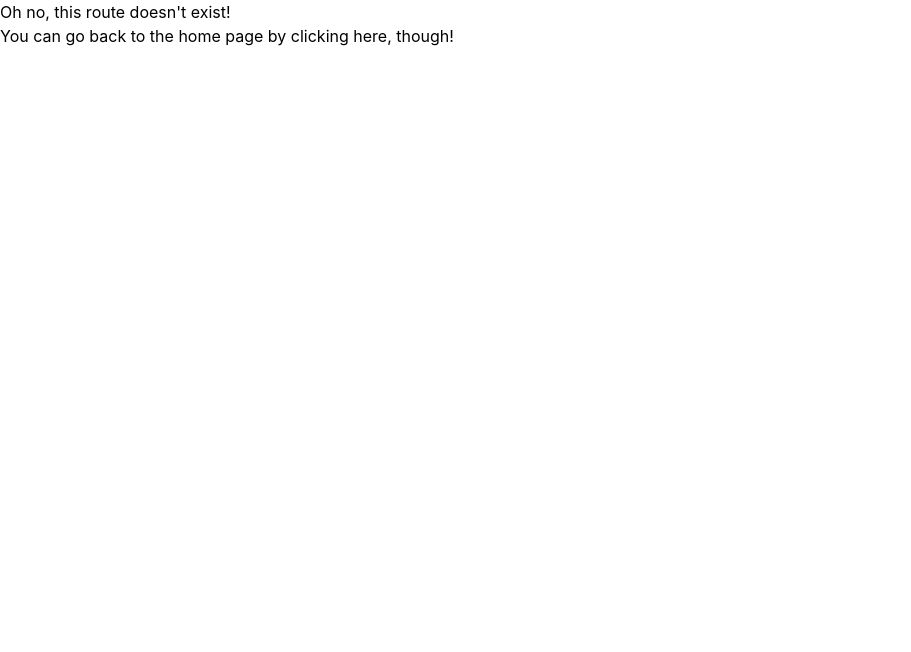
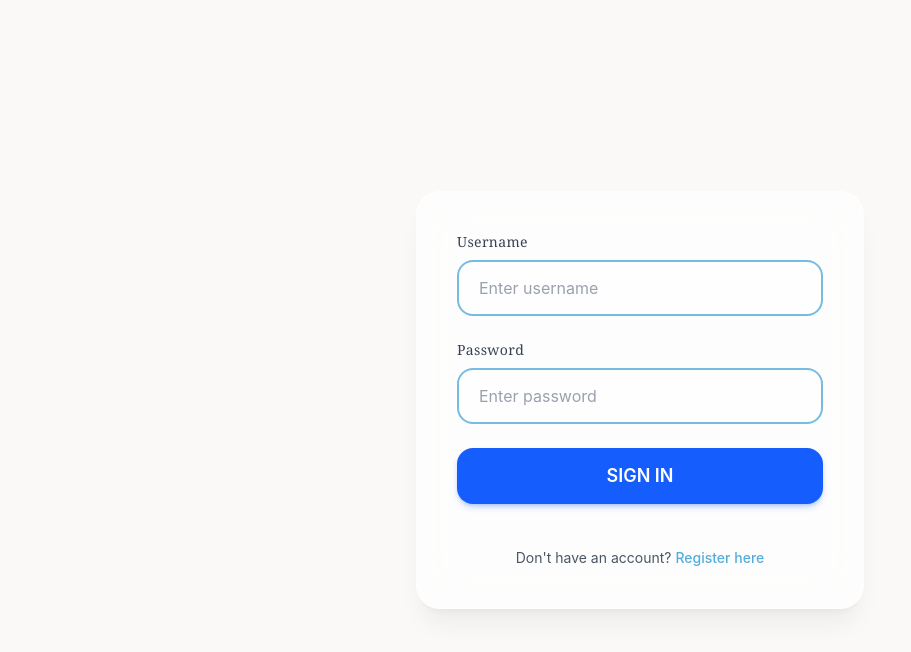
Before and after one commit to HaileabWolde/BlogApi_Odin, a React (Vite) app in the folder public-blog/: page /login in a window 1280 px wide. Shown: the top 652 px of the page, without its empty margins (0-911 px from the left). Built offline with nearby package versions, Linux system fonts and the light colour scheme.

Commit message:
working on login and signin page

```diff
--- a/public-blog/pages/aside.jsx
+++ b/public-blog/pages/aside.jsx
@@ -14,12 +14,12 @@ function Aside(){
                      <span className="flex gap-4 items-center cursor-pointer">
                     <p className="text-md font-serif text-[#666] ">Posts</p>
                     <p className="text-md font-serif text-[#666] ">Tags</p>
-                    <button
-                    type="button"
-                    className="bg-[#1a1a1a] text-white px-4 py-1 rounded-lg shadow-2xl font-serif"
+                    <Link
+                    to="/login"
+                    className="bg-[#1a1a1a] text-white px-4 py-1 rounded-lg shadow-2xl font-serif cursor-pointer"
                     >
                         Sign In
-                    </button>
+                    </Link>
                 </span>
                 }
 
--- a/public-blog/pages/detailPage.jsx
+++ b/public-blog/pages/detailPage.jsx
@@ -11,6 +11,12 @@ function stripHtml(html) {
 
 function DetailPage(){
     const navigate = useNavigate()
+    const token = localStorage?.getItem('token')
+    let payload = null
+ if (token && token.split('.')[1]) {
+   payload = JSON.parse(atob(token.split('.')[1]));
+  // ... your routing or guard logic
+}
     const {id} = useParams()
     const [post, setPost] = useState(null)
     const [comment, setComment] = useState('')
@@ -158,14 +164,18 @@ function DetailPage(){
                             className="w-full bg-[#faf9f7] border border-[#e5e3df] rounded-lg px-4 py-3 text-[#374151] text-sm font-serif placeholder-[#d1d5db] focus:outline-none focus:border-violet-400 resize-none transition-colors"
                         />
                         <div className="flex justify-between items-center mt-3">
-                            <p className="text-[#9ca3af] text-xs font-serif">Sign in to comment</p>
-                            <button
+                            {
+                                payload ?
+                                 <button
                                 type="button"
                                 onClick={(event)=>handleComment(event)}
                                 className="bg-[#1a1a1a] hover:bg-[#333] text-white px-5 py-2 rounded-lg text-sm font-serif transition-colors cursor-pointer"
                             >
                                 Post comment
-                            </button>
+                            </button>:  <p className="text-[#9ca3af] text-xs font-serif">Sign in to comment</p>
+                            }
+
+
                         </div>
                     </div>
                 </div>
--- /dev/null
+++ b/public-blog/pages/login.jsx
@@ -0,0 +1,203 @@
+import { useState} from "react"
+import { useNavigate } from "react-router-dom"
+import axios from "axios"
+function Login() {
+  //const [count, setCount] = useState(0)
+  const [isregister, setRegister] = useState(false)
+  const [formData, setFormData] = useState({
+    username: '',
+    password: '',
+    confrimpassword: ''
+  })
+const [error, setError] = useState('')
+const navigate = useNavigate()
+
+async function handleSubmit(e) {
+  e.preventDefault();
+  setError("");
+
+  try {
+    let response;
+
+    if (isregister) {
+      // Optional but recommended: check passwords match
+      if (formData.password !== formData.confrimpassword) {
+        setError("Passwords do not match");
+        return;
+      }
+
+      response = await axios.post("http://localhost:3000/signup", formData);
+
+      // Clear the whole form after successful signup
+      setFormData({
+        username: "",
+        password: "",
+        confrimpassword: "",
+      });
+
+      setRegister(false); // switch back to login mode
+      // navigate("/login"); // only if you really need it
+      return;
+    } else {
+      // Login – only send username + password
+      response = await axios.post("http://localhost:3000/login", {
+        username: formData.username,
+        password: formData.password,
+      });
+    }
+
+    const { token } = response.data;
+
+    // Decode token (optional safety check)
+    const decoded = JSON.parse(atob(token.split(".")[1]));
+    if (decoded.exp * 1000 < Date.now()) {
+      localStorage.removeItem("token");
+      setError("Token expired");
+      return;
+    }
+
+    // Success
+    localStorage.setItem("token", token);
+
+    // Clear form after successful login too
+    setFormData({
+      username: "",
+      password: "",
+      confrimpassword: "",
+    });
+
+    navigate('/')
+  } catch (err) {
+    const message =
+      err.response?.data?.msg ||
+      err.response?.data?.message ||
+      err.message ||
+      "Something went wrong";
+
+    setError(message);
+    console.error(err);
+  }
+}
+
+const handleInputChange = (e) => {
+ const { name, value } = e.target;
+ setFormData({...formData, [name]: value});
+ };
+
+ const handleregister = ()=>{
+    setRegister((prev)=> !prev)
+ }
+  return (
+    <div className="flex items-center justify-center min-h-screen bg-[#faf9f7]">
+      <div className="bg-white/70 backdrop-blur-xl border border-white/40 rounded-3xl p-8 sm:p-10 shadow-xl shadow-black/5 w-full max-w-md mx-4">
+        {error && (
+                    <p className="text-red-400 text-sm mb-4 bg-red-400/10 px-3 py-2 rounded-lg">
+                        {error}
+                    </p>
+                )}
+        <form className="space-y-6" onSubmit={handleSubmit}>
+          <div>
+            <label
+              htmlFor="username"
+              className="block text-sm font-medium mb-2 text-gray-700 font-serif tracking-wide"
+            >
+              Username
+            </label>
+            <input
+              id="username"
+              name="username"
+              value={formData.username}
+              onChange={handleInputChange}
+              type="text"
+              placeholder="Enter username"
+              className="w-full border-2 border-[#54ACDB]/80 rounded-2xl px-5 py-3.5 text-gray-800 placeholder-gray-400
+                         bg-white/50 focus:outline-none focus:border-[#54ACDB] focus:ring-4 focus:ring-[#54ACDB]/15
+                         transition-all duration-200"
+            />
+          </div>
+
+          <div>
+            <label
+              htmlFor="password"
+              className="block text-sm font-medium mb-2 text-gray-700 font-serif tracking-wide"
+            >
+              Password
+            </label>
+            <input
+              id="password"
+              name="password"
+              type="password"
+              value={formData.password}
+              onChange={handleInputChange}
+              placeholder="Enter password"
+              className="w-full border-2 border-[#54ACDB]/80 rounded-2xl px-5 py-3.5 text-gray-800 placeholder-gray-400
+                         bg-white/50 focus:outline-none focus:border-[#54ACDB] focus:ring-4 focus:ring-[#54ACDB]/15
+                         transition-all duration-200"
+            />
+          </div>
+          {
+            isregister &&
+            <div
+
+            >
+                <label
+              htmlFor="confrimpassword"
+              className="block text-sm font-medium mb-2 text-gray-700 font-serif tracking-wide"
+              >Confrim Password</label>
+                <input
+              id="confrimpassword"
+              name="confrimpassword"
+              type="password"
+              value={formData.confrimpassword}
+              onChange={handleInputChange}
+              placeholder="Confrim Your Password"
+              className="w-full border-2 border-[#54ACDB]/80 rounded-2xl px-5 py-3.5 text-gray-800 placeholder-gray-400
+                         bg-white/50 focus:outline-none focus:border-[#54ACDB] focus:ring-4 focus:ring-[#54ACDB]/15
+                         transition-all duration-200"
+            />
+
+            </div>
+          }
+
+          <button
+            type="submit"
+            className="w-full bg-blue-600 hover:bg-blue-700 active:bg-blue-800
+                       transition-all duration-200 py-3.5 rounded-2xl font-semibold text-lg text-white
+                       shadow-md shadow-blue-600/25 hover:shadow-lg hover:shadow-blue-600/30
+                       hover:-translate-y-0.5 active:translate-y-0"
+          >
+
+            {
+                isregister ? <p>Register</p>: <p>SIGN IN</p>
+            }
+
+
+          </button>
+          {isregister ? (
+                <p className="text-center text-sm text-gray-600 mt-5">
+                         Already have an account?{" "}
+                 <span
+                onClick={handleregister}
+                 className="text-[#54ACDB] font-medium cursor-pointer hover:text-[#3d8fbe] hover:underline underline-offset-2 transition-colors duration-200"
+                >
+                 Sign in here
+                    </span>
+                </p>
+            ) : (
+             <p className="text-center text-sm text-gray-600 mt-5">
+                Don't have an account?{" "}
+                <span
+                 onClick={handleregister}
+                 className="text-[#54ACDB] font-medium cursor-pointer hover:text-[#3d8fbe] hover:underline underline-offset-2 transition-colors duration-200"
+                >
+                     Register here
+                 </span>
+                </p>
+                )}
+        </form>
+      </div>
+    </div>
+  )
+}
+
+export default Login
--- a/public-blog/src/routes.jsx
+++ b/public-blog/src/routes.jsx
@@ -1,6 +1,6 @@
-import {Navigate } from 'react-router-dom'
 //import App from "./App.jsx";
 import Home from '../pages/HomePages';
+import Login from '../pages/login';
 import ErrorPage from '../pages/errorPage';
 import DetailPage from '../pages/detailPage';
 const routes = [
@@ -13,6 +13,11 @@ const routes = [
     path: "/post/:id",
     element: <DetailPage/>,
     errorElement: <ErrorPage/>
+  },
+  {
+    path: "/login",
+    element: <Login/>,
+    errorElement: <ErrorPage/>
   }
 
 
```
